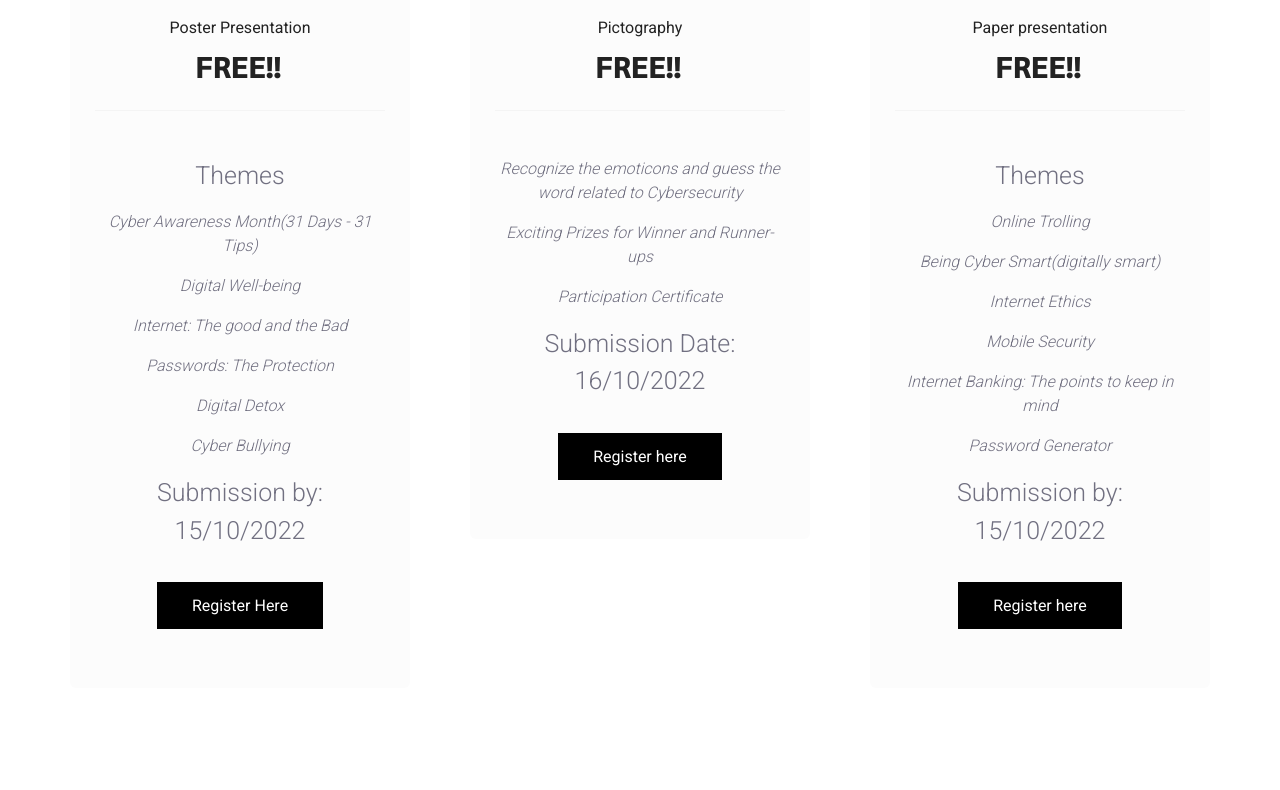
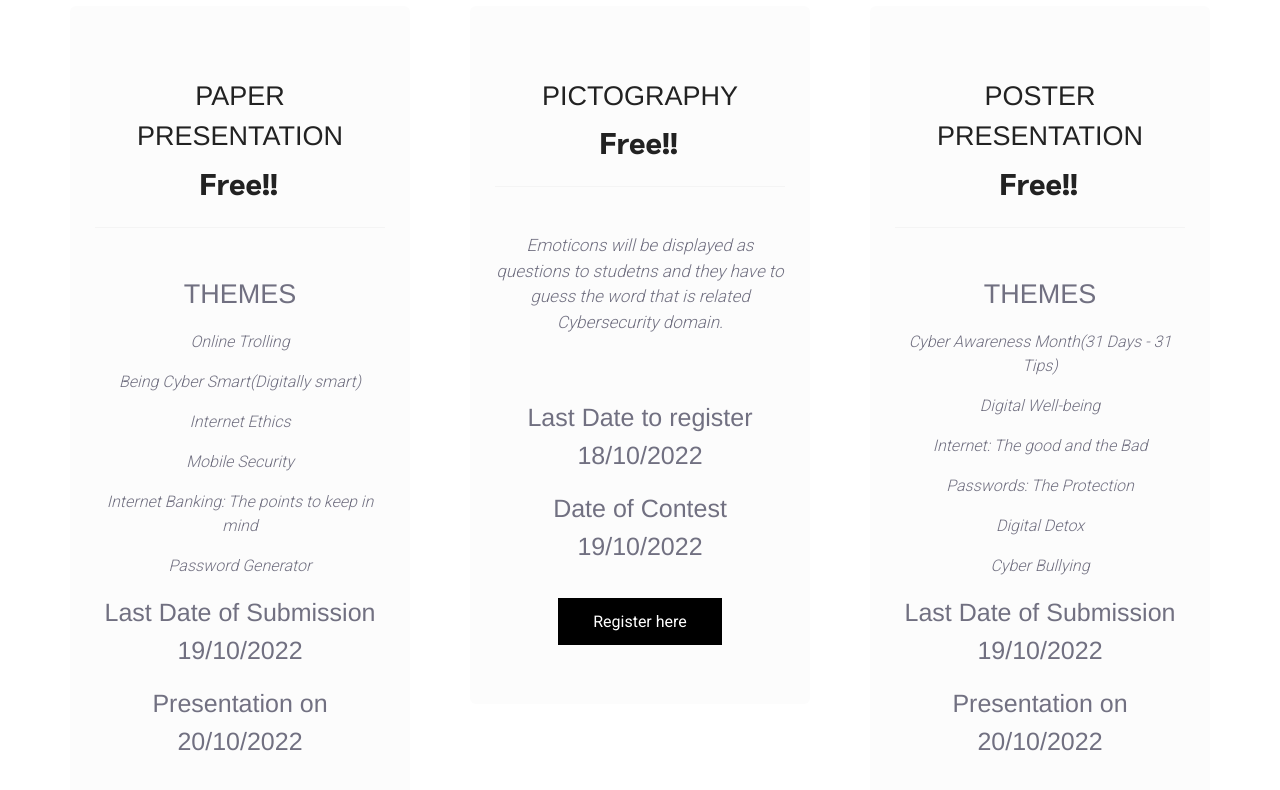
Before and after one commit to rounith/Website, a plain HTML site: page about.html in a window 1280 px wide. Shown: the part 2180-2970 px from the top of the page. Drawn offline with Linux system fonts and the light colour scheme; a script that the page names is missing.

Commit message:
Update about.html

```diff
--- a/about.html
+++ b/about.html
@@ -207,52 +207,51 @@
         </div>
     </div>
     <!-- gallery Products End -->
-    <!--? Pricing Card Start -->
     <section class="pricing-card-area section-padding2">
         <div class="container">
             <!-- Section Tittle -->
             <div class="row justify-content-center">
-                <div class="col-lg-5 col-md-8">
                     <div class="section-tittle text-center mb-100">
-                        <h2>Cyberlympics</h2>
+                        <h2 style="color: rgb(71, 7, 116);">Cyberlympics</h2>
                     </div>
-                </div>
-                <p>Cyberlympics is a fun and knowledge driven competition series under cyber congress 2022, which are in-person and virtual events, where individuals are allowed to participate in a variety of cyber security challenges and activities. These are competitions which test competitive skills, artistic talents, knowledge levels of participants in the field of cyber security. In the larger canvas of things, they can help individuals recognize the hazards in cyber world and become aware of them.</p>
+                <p>Cyberlympics is a fun and knowledge driven competition series under cyber congress 2022, which are in-person and virtual events, where individuals are allowed to participate in a variety of cyber security challenges and activities. These are competitions which test competitive skills, artistic talents, knowledge levels of participants in the field of cyber security. In the larger canvas of things, they can help individuals recognize the hazards in cyber world and become aware of them. Participation certificates will be given to all the students. Exciting goodies will be given to the Winner and Runner-ups.</p>
             </div>
             <div class="row">
                 <div class="col-xl-4 col-lg-4 col-md-6 col-sm-10">
                     <div class="single-card text-center mb-30">
                         <div class="card-top">
-                            <span>Poster Presentation</span>
-                            <h4>FREE!!</h4>
+                            <span style="font-size: 27px; font-family:'Franklin Gothic Medium', 'Arial Narrow', Arial, sans-serif">PAPER PRESENTATION</span>
+                            <h4>Free!!</h4>
                         </div>
                         <div class="card-bottom">
-                            <ul type="disc">
-                                <li style="font-size: 25px; ">Themes </li>
-                                <li style="font-style: italic;">Cyber Awareness Month(31 Days - 31 Tips)</li>
-                                <li style="font-style: italic;"> Digital Well-being</li>
-                                <li style="font-style: italic;">Internet: The good and the Bad</li>
-                                <li style="font-style: italic;">Passwords: The Protection</li>
-                                <li style="font-style: italic;">Digital Detox</li>
-                                <li style="font-style: italic;">Cyber Bullying</li>
-                                <li style="font-size: 25px; ">Submission by: 15/10/2022</li>
+                            <ul>
+                                <li style="font-size: 27px; font-family:'Franklin Gothic Medium', 'Arial Narrow', Arial, sans-serif">THEMES</li>
+                                <li style="font-style: italic;">Online Trolling </li>
+                                <li style="font-style: italic;">Being Cyber Smart(Digitally smart)</li>
+                                <li style="font-style: italic;">Internet Ethics</li>
+                                <li style="font-style: italic;">Mobile Security</li>
+                                <li style="font-style: italic;">Internet Banking: The points to keep in mind</li>
+                                <li style="font-style: italic;">Password Generator</li>
+                                <li style="font-size: 25px; font-family:'Franklin Gothic Medium', 'Arial Narrow', Arial, sans-serif;">Last Date of Submission 19/10/2022 </li>
+                                <li style="font-size: 25px; font-family:'Franklin Gothic Medium', 'Arial Narrow', Arial, sans-serif;">Presentation on 20/10/2022 </li>
                             </ul>
-                            <a href="https://forms.gle/JgiWB3BDUYDioe5A9" class="black-btn">Register Here</a>
+                            <a href="https://forms.gle/aUApBv2mfhBnuwqN6" class="black-btn">Register Here</a>
                         </div>
                     </div>
                 </div>
                 <div class="col-xl-4 col-lg-4 col-md-6 col-sm-10">
                     <div class="single-card text-center mb-30">
                         <div class="card-top">
-                            <span>Pictography</span>
-                            <h4>FREE!!</h4>
+                            <span style="font-size: 27px; font-family:'Franklin Gothic Medium', 'Arial Narrow', Arial, sans-serif">PICTOGRAPHY</span>
+                            <h4>Free!!</h4>
                         </div>
                         <div class="card-bottom">
                             <ul>
-                                <li style="font-style: italic;"> Recognize the emoticons and guess the word related to Cybersecurity</li>
-                                <li style="font-style: italic;">Exciting Prizes for Winner and Runner-ups</li>
-                                <li style="font-style: italic;">Participation Certificate</li>
-                                <li style="font-size: 25px; ">Submission Date: 16/10/2022</li>
+                                <li style="font-style: italic; font-size:17px;">Emoticons will be displayed as questions to studetns and they have to guess the word that is related Cybersecurity domain.</li> <br><br>
+                                <li style="font-size: 25px; font-family:'Franklin Gothic Medium', 'Arial Narrow', Arial, sans-serif;">Last Date to register 18/10/2022 </li>
+                                <li style="font-size: 25px; font-family:'Franklin Gothic Medium', 'Arial Narrow', Arial, sans-serif;">Date of Contest 19/10/2022 </li>
+
+
                             </ul>
                             <a href="https://forms.gle/QocQuJcZwfnfSnhx7" class="black-btn">Register here</a>
                         </div>
@@ -261,31 +260,31 @@
                 <div class="col-xl-4 col-lg-4 col-md-6 col-sm-10">
                     <div class="single-card text-center mb-30">
                         <div class="card-top">
-                            <span>Paper presentation</span>
-                            <h4>FREE!!</h4>
+                            <span style="font-size: 27px; font-family:'Franklin Gothic Medium', 'Arial Narrow', Arial, sans-serif">POSTER PRESENTATION</span>
+                            <h4>Free!!</h4>
                         </div>
                         <div class="card-bottom">
                             <ul>
-                                <li style="font-size: 25px; ">Themes</li>
-                                <li style="font-style: italic;">Online Trolling </li>
-                                <li style="font-style: italic;">Being Cyber Smart(digitally smart)</li>
-                                <li style="font-style: italic;">Internet Ethics</li>
-                                <li style="font-style: italic;">Mobile Security</li>
-                                <li style="font-style: italic;">Internet Banking: The points to keep in mind</li>
-                                <li style="font-style: italic;">Password Generator</li>
-                                <li style="font-size: 25px;">Submission by: 15/10/2022 </li>
+                                <li style="font-size: 27px; font-family:'Franklin Gothic Medium', 'Arial Narrow', Arial, sans-serif">THEMES</li>
+                                <li style="font-style: italic;">Cyber Awareness Month(31 Days - 31 Tips)</li>
+                                <li style="font-style: italic;"> Digital Well-being</li>
+                                <li style="font-style: italic;">Internet: The good and the Bad</li>
+                                <li style="font-style: italic;">Passwords: The Protection</li>
+                                <li style="font-style: italic;">Digital Detox</li>
+                                <li style="font-style: italic;">Cyber Bullying</li>
+                                <li style="font-size: 25px; font-family:'Franklin Gothic Medium', 'Arial Narrow', Arial, sans-serif;">Last Date of Submission 19/10/2022 </li>
+                                <li style="font-size: 25px; font-family:'Franklin Gothic Medium', 'Arial Narrow', Arial, sans-serif;">Presentation on 20/10/2022 </li>
                             </ul>
-                            <a href="https://forms.gle/aUApBv2mfhBnuwqN6" class="black-btn">Register here</a>
+                            <a href="https://forms.gle/JgiWB3BDUYDioe5A9" class="black-btn">Register here</a>
                         </div>
                     </div>
                 </div>
+            </div>
+        </div>
+    </section>
+    <!-- Pricing Card End -->
 
 
-                </div>
-            </div>
-
-    </section>
-    <!-- Pricing Card End -->
     <footer>
         <!-- Footer Start-->
         <div class="footer-area footer-padding" color="white">
```
